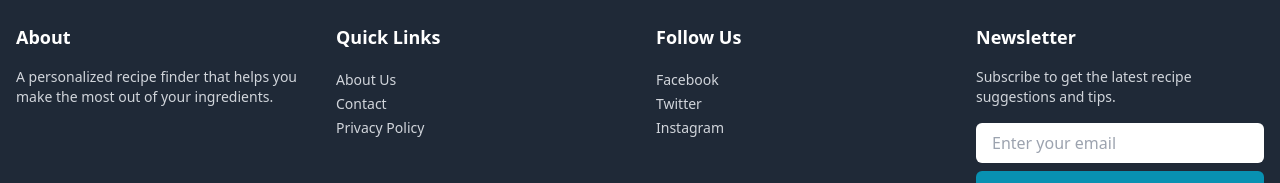
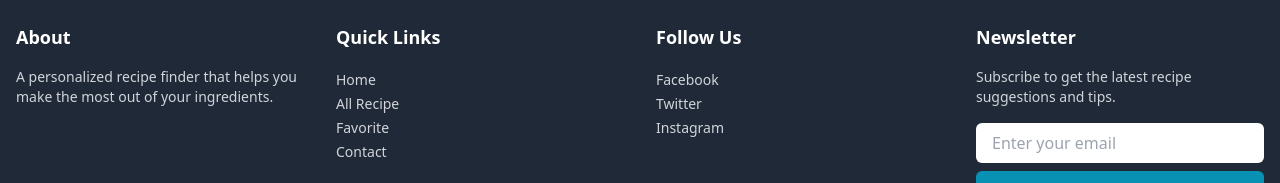
Before and after one commit to Ridwan4D/Personalized_Recipe_Finder, a Next.js app: page / in a window 1280 px wide. Shown: the part 2233-2416 px from the top of the page. Built offline with nearby package versions, Linux system fonts and the light colour scheme; no server answers; the database is empty.

Commit message:
footer navigation is dynamic

```diff
--- a/src/component/Footer/Footer.jsx
+++ b/src/component/Footer/Footer.jsx
@@ -21,9 +21,23 @@ const Footer = () => {
             </h3>
             <ul>
               <li>
-                <Link href="/about">
+                <Link href="/">
                   <span className="text-sm hover:text-green-400 cursor-pointer">
-                    About Us
+                    Home
+                  </span>
+                </Link>
+              </li>
+              <li>
+                <Link href="/allRecipePage">
+                  <span className="text-sm hover:text-green-400 cursor-pointer">
+                    All Recipe
+                  </span>
+                </Link>
+              </li>
+              <li>
+                <Link href="/my-favorite">
+                  <span className="text-sm hover:text-green-400 cursor-pointer">
+                    Favorite
                   </span>
                 </Link>
               </li>
@@ -31,13 +45,6 @@ const Footer = () => {
                 <Link href="/contact">
                   <span className="text-sm hover:text-green-400 cursor-pointer">
                     Contact
-                  </span>
-                </Link>
-              </li>
-              <li>
-                <Link href="/privacy-policy">
-                  <span className="text-sm hover:text-green-400 cursor-pointer">
-                    Privacy Policy
                   </span>
                 </Link>
               </li>
```
